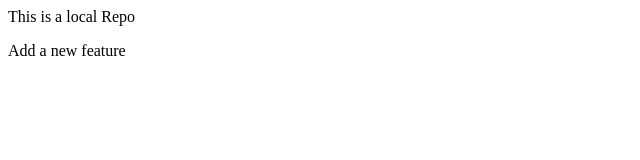
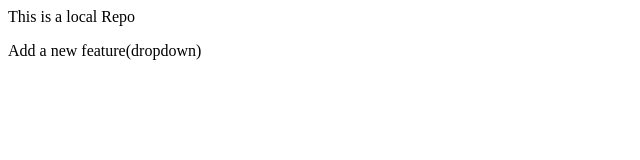
Before and after one commit to AbhayJayani/MyFirstLocalRepo, a plain HTML site: page index.html in a window 1280 px wide. Shown: the full height of the page, 0-640 px from the left. Drawn offline with Linux system fonts and the light colour scheme.

Commit message:
adding dropdown

```diff
--- a/index.html
+++ b/index.html
@@ -1,2 +1,2 @@
 <p>This is a local Repo</p>
-<p>Add a new feature</p>
+<p>Add a new feature(dropdown)</p>
```
